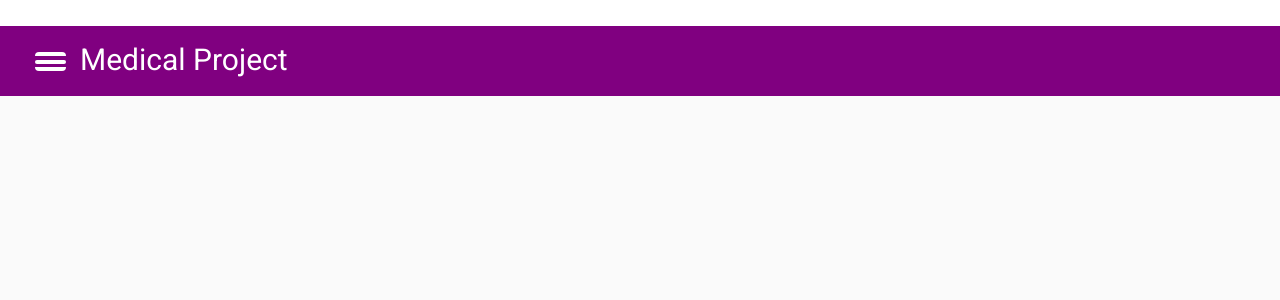
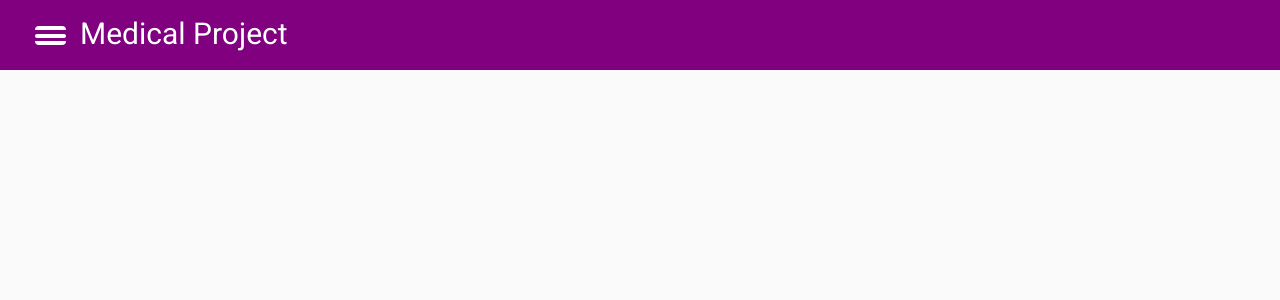
Before and after one commit to DeylBlack/medical-project, an Angular app: page / in a window 1280 px wide. Shown: the top 300 px of the page. Built offline with nearby package versions, Linux system fonts and the light colour scheme.

Commit message:
MP-15-fixed bugs in the menu

```diff
--- a/src/app/menu/menu.component.css
+++ b/src/app/menu/menu.component.css
@@ -1,10 +1,10 @@
-.example-container {
+.menu-container {
   border: none;
   height: 100vh;
-  margin-top: 26px;
+  margin-top: 0px;
 }
 
-.example-sidenav {
+.menu-sidenav {
   padding: 20px;
 }
 
@@ -62,12 +62,11 @@
   border-radius: 4px;
 }
 
-.example-sidenav-content {
+.menu-sidenav-content {
   display: flex;
   align-items: center;
   justify-content: center;
   margin-top: -0px;
-
 }
 
 .menu-hamburger {
--- a/src/app/menu/menu.component.html
+++ b/src/app/menu/menu.component.html
@@ -1,6 +1,5 @@
-
-<mat-drawer-container class="example-container" autosize>
-  <mat-drawer #drawer class="example-sidenav" mode="side">
+<mat-drawer-container class="menu-container" autosize>
+  <mat-drawer #drawer class="menu-sidenav" mode="side">
     <ul>
       <li><a class="menu-item">Главная</a></li>
       <li><a routerLink="/user-form" class="menu-item">Создать анкету</a></li>
@@ -9,7 +8,7 @@
       <li><a routerLink="/api" class="menu-item">Проверка API</a></li>
     </ul>
   </mat-drawer>
-  <div class="example-sidenav-content">
+  <div class="menu-sidenav-content">
     <div class="menu">
       <p class="menu-text"> Medical Project</p>
       <div class="menu-hamburger">
--- a/src/app/menu/menu.component.ts
+++ b/src/app/menu/menu.component.ts
@@ -1,5 +1,4 @@
 import { Component, OnInit } from '@angular/core';
-
 @Component({
   selector: 'app-menu',
   templateUrl: './menu.component.html',
```
